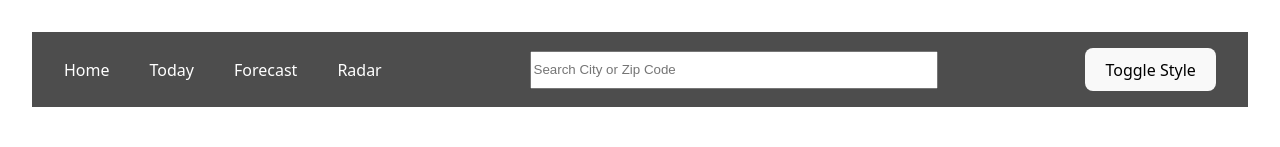
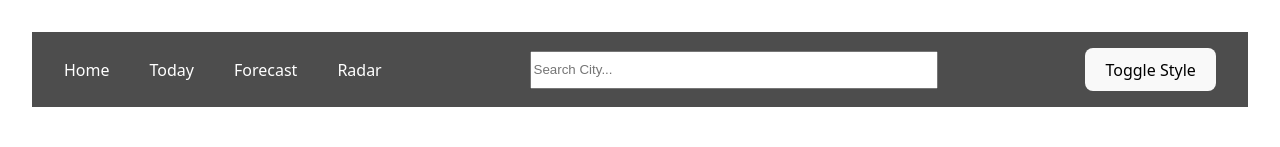
Before and after one commit to thatguyhanson/weather-app, a React (Vite) app: page / in a window 1280 px wide. Shown: the top 147 px of the page. Built offline with nearby package versions, Linux system fonts and the light colour scheme.

Commit message:
Added dropdown menu when searching for cities

```diff
--- a/src/App.jsx
+++ b/src/App.jsx
@@ -10,55 +10,50 @@ import './App.css'
 function App() {
 
   const [cities, setCities] = useState([
-    {id: 0, location: "West Lafayette, IN", temp: "17º" }
+    { id: 0, location: "West Lafayette, IN", temp: "17º" }
   ]);
 
   const news = [
-    {id: 0,
+    {
+      id: 0,
       title: "It is hot",
       text: "It is pretty hot, I can lie. Lorem ipsum dolor sit amet, consectetur adipiscing elit. In felis odio, porttitor ut tristique quis, pharetra sit amet sem. Integer lobortis vehicula eros luctus maximus. Lorem ipsum dolor sit amet, consectetur adipiscing elit. Aenean consectetur ultricies fermentum. Nullam mollis nibh at orci hendrerit venenatis. Aenean consectetur placerat enim, sit amet rutrum est blandit sit amet. Maecenas nec tristique ligula. Etiam rhoncus feugiat accumsan.",
       image: hotCat
     },
 
-    {id: 1,
+    {
+      id: 1,
       title: "It is cold",
       text: "It is cold, I can't lie. Lorem ipsum dolor sit amet, consectetur adipiscing elit. In felis odio, porttitor ut tristique quis, pharetra sit amet sem. Integer lobortis vehicula eros luctus maximus. Lorem ipsum dolor sit amet, consectetur adipiscing elit. Aenean consectetur ultricies fermentum. Nullam mollis nibh at orci hendrerit venenatis. Aenean consectetur placerat enim, sit amet rutrum est blandit sit amet. Maecenas nec tristique ligula. Etiam rhoncus feugiat accumsan.",
       image: coldCat
     }
   ]
 
-  const getWeather = async (cityName) => {
+  // Inside App.jsx
+  const addCityBySelection = async (cityData) => {
+    const { latitude, longitude, name, admin1, country_code } = cityData;
+
     try {
-      const geoRes = await fetch(`https://geocoding-api.open-meteo.com/v1/search?name=${cityName}&count=1&language=en&format=json`);
-      const geoData = await geoRes.json();
-
-      if (!geoData.results || geoData.results.length === 0) {
-        alert("Location not found. Please try again.");
-        return;
-      }
-
-      const { latitude, longitude, name, admin1, country_code } = geoData.results[0];
-
-      const weatherRes = await fetch(`https://api.open-meteo.com/v1/forecast?latitude=${latitude}&longitude=${longitude}&current=temperature_2m&temperature_unit=fahrenheit`);
-      const weatherData = await weatherRes.json();
+      const weatherUrl = `https://api.open-meteo.com/v1/forecast?latitude=${latitude}&longitude=${longitude}&current=temperature_2m&temperature_unit=fahrenheit`;
+      const response = await fetch(weatherUrl);
+      const data = await response.json();
 
       const newCity = {
         id: Date.now(),
         location: `${name}, ${admin1 || country_code}`,
-        temp: `${Math.round(weatherData.current.temperature_2m)}º`
+        temp: `${Math.round(data.current.temperature_2m)}º`
       };
 
       setCities([newCity, ...cities]);
-
     } catch (error) {
-      console.error("Error fetching weather data:", error);
+      console.error("Weather error:", error);
     }
-  }
+  };
 
   return (
     <div>
       <Wrapper id="nav">
-          <Nav onSearch={getWeather}/>
+        <Nav onSelectCity={addCityBySelection} />
       </Wrapper>
       <Wrapper id="cities">
         <h1>Weather</h1>
--- a/src/components/Nav.jsx
+++ b/src/components/Nav.jsx
@@ -1,20 +1,38 @@
-// Imports
-import { useState } from 'react';
+import styles from './nav.module.css';
+import { useState, useEffect } from 'react';
 
-// Style
-import styles from './nav.module.css';
+export default function Nav({ onSelectCity }) {
+    const [searchTerm, setSearchTerm] = useState("");
+    const [suggestions, setSuggestions] = useState([]);
 
-export default function Nav( {onSearch} ) {
-    const [searchTerm, setSearchTerm] = useState("");
+    useEffect(() => {
+        // Only search if the user has typed at least 2 characters
+        if (searchTerm.length < 2) {
+            setSuggestions([]);
+            return;
+        }
 
-    // Handle search when user presses Enter key
-    const handleKeyDown = (event) => {
-        // Sends search term to App.jsx
-        if (event.key === 'Enter') {
-            onSearch(searchTerm);
-            setSearchTerm(""); // Clears search input after search
-        }
-    }
+        // Debounce: Wait 300ms after the user stops typing before calling the API
+        const delayDebounceFn = setTimeout(async () => {
+            try {
+                const url = `https://geocoding-api.open-meteo.com/v1/search?name=${searchTerm}&count=5&language=en&format=json`;
+                const response = await fetch(url);
+                const data = await response.json();
+                setSuggestions(data.results || []);
+            } catch (error) {
+                console.error("Geocoding error:", error);
+            }
+        }, 300);
+
+        return () => clearTimeout(delayDebounceFn);
+    }, [searchTerm]);
+
+    const handleSelect = (city) => {
+        onSelectCity(city); // Pass the whole city object to App.jsx
+        setSearchTerm("");  // Clear input
+        setSuggestions([]); // Close dropdown
+    };
+
     return (
         <header className={styles.header}>
             <nav className={styles.links}>
@@ -23,9 +41,24 @@ export default function Nav( {onSearch} ) {
                 <a href="#Forecast">Forecast</a>
                 <a href="#Radar">Radar</a>
             </nav>
-            <nav>
-                <input className={styles.search} type="text" placeholder="Search City or Zip Code"
-                value={searchTerm} onChange={(e) => setSearchTerm(e.target.value)} onKeyDown={handleKeyDown}/>
+            <nav className={styles.searchContainer}>
+                <input
+                    className={styles.search}
+                    type="text"
+                    placeholder="Search City..."
+                    value={searchTerm}
+                    onChange={(e) => setSearchTerm(e.target.value)}
+                />
+
+                {suggestions.length > 0 && (
+                    <ul className={styles.dropdown}>
+                        {suggestions.map((city) => (
+                            <li key={city.id} onClick={() => handleSelect(city)}>
+                                {city.name}, {city.admin1 ? `${city.admin1}, ` : ''} {city.country_code}
+                            </li>
+                        ))}
+                    </ul>
+                )}
             </nav>
             <button>Toggle Style</button>
         </header>
--- a/src/components/nav.module.css
+++ b/src/components/nav.module.css
@@ -19,3 +19,37 @@
     width: 400px;
     height: 32px;
 }
+
+.searchContainer {
+    position: relative; /* So the dropdown stays attached to the input */
+}
+
+.dropdown {
+    position: absolute;
+    top: 100%;
+    left: 0;
+    right: 0;
+    background: white;
+    border: 1px solid #ddd;
+    border-radius: 4px;
+    list-style: none;
+    padding: 0;
+    margin: 0;
+    z-index: 1000;
+    color: black; /* Ensure text is visible */
+    box-shadow: 0 4px 6px rgba(0,0,0,0.1);
+}
+
+.dropdown li {
+    padding: 10px;
+    cursor: pointer;
+    border-bottom: 1px solid #eee;
+}
+
+.dropdown li:hover {
+    background-color: #f0f0f0;
+}
+
+.dropdown li:last-child {
+    border-bottom: none;
+}
```
Also changed, not shown: src/components/city.module.css (line endings or trailing spaces). Lines whose indentation alone changed are shown as unchanged.
